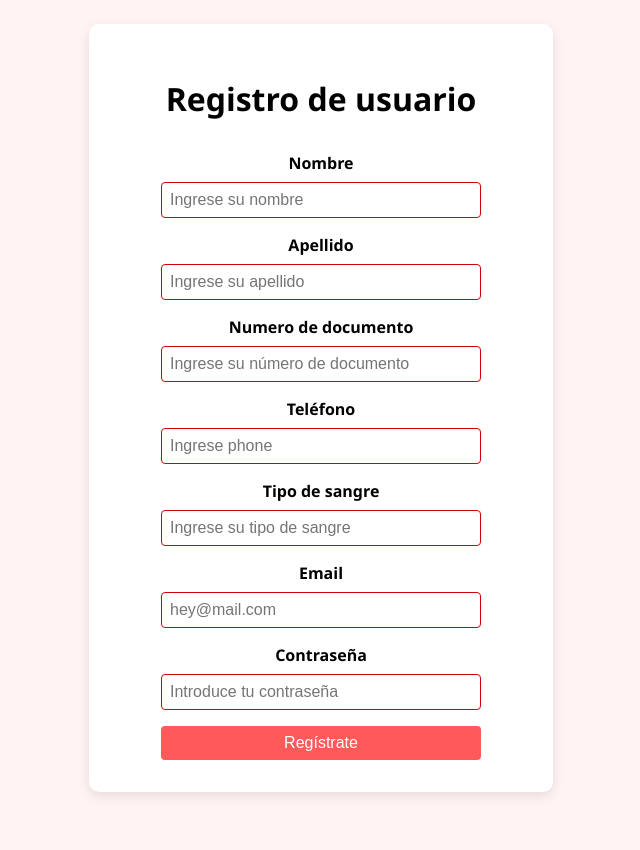
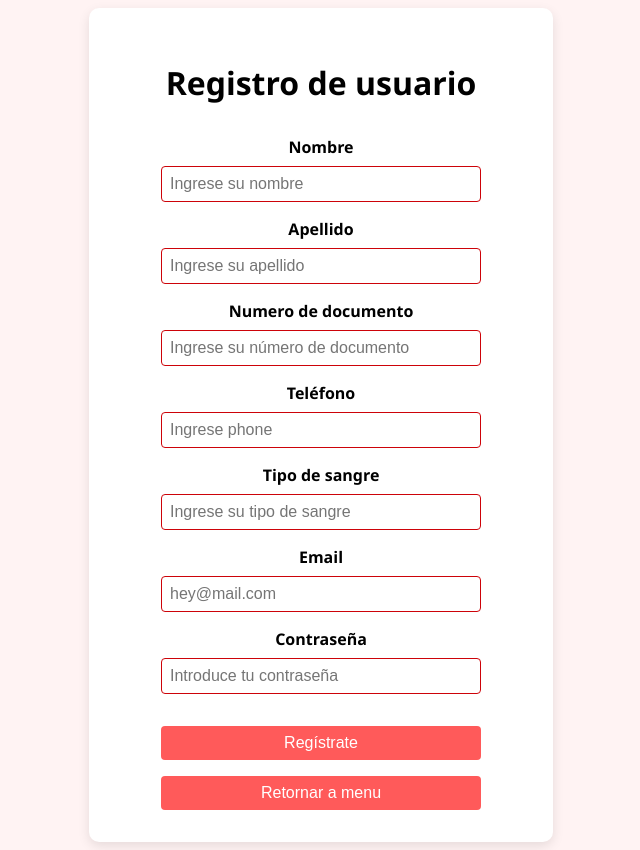
Before and after one commit to marianagg0412/LifeLinkNext, a Next.js app: page /register in a window 1280 px wide. Shown: the whole page, without its empty margins (319-959 px from the left). Before the commit the page ends 816 px from the top, so only its background shows below. Built offline with nearby package versions, Linux system fonts and the light colour scheme.

Commit message:
login and register

```diff
--- a/src/app/page.tsx
+++ b/src/app/page.tsx
@@ -7,10 +7,10 @@ export default function HomePage() {
                 <div className='headers'>
                     <h1>Bienvenido a LifeLink</h1>
                     <Link href="/login">
-                        <button type="button">Login</button>
+                        <button className='btn1'>Login</button>
                     </Link>
                     <Link href="/register">
-                        <button type="button">Register</button>
+                        <button className='btn1'>Register</button>
                     </Link>
                 </div>
             </div>
--- a/src/app/styles.css
+++ b/src/app/styles.css
@@ -39,3 +39,20 @@ button[type="button"] {
     flex-direction: column; /* Add this line */
     justify-content: center; /* Add this line */
   }
+
+  .btn1 {
+    padding: 0.5rem 1rem;
+    background-color: #FF5A5A;
+    color: white;
+    border: 1rem;
+    border-radius: 4px;
+    cursor: pointer;
+    transition: background-color 0.3s ease;
+    width: 20rem;
+    font-size: 1rem;
+    margin-bottom: 30px;
+  }
+
+  .btn1:hover {
+    background-color: #ebaeae;
+  }
--- a/src/pages/dashboard.tsx
+++ b/src/pages/dashboard.tsx
@@ -5,7 +5,7 @@ const Dashboard = () => {
     const router = useRouter();
     return(
         <div>
-            <h1> Ha ingresado correctamente</h1>
+            <h1> Ha ingresado correctamente a su panel de control</h1>
             <div style={{position: 'absolute', top: 30, right:10}}>
                 <button type="button" onClick={() => router.push('/')}>
                     Cerrar sesión
--- a/src/pages/register.tsx
+++ b/src/pages/register.tsx
@@ -13,19 +13,20 @@ const handleRegistration = async (userData: {
     bloodType: string;
 }, router: NextRouter) => {
     try {
-        const response = await axios.post('http://localhost:3000/auth/register', userData);
-        alert("El usuario se creó exitosamente");
-        router.push('/dashboard')
-    }catch (error) {
-        if(error instanceof AxiosError) {
-            if (error.response && error.response.status === 409) {
-                alert('El correo electrónico está en uso');  // "Email already exists."
-            } else {
-                alert(error.message || "An unexpected error occurred.");
-            }
+        const response = await axios.post(
+          'http://localhost:3000/auth/register',
+          userData
+        );
+        alert('El usuario se creó exitosamente');
+        router.push('/dashboard');
+      } catch (error: any) {
+        if (error.response && error.response.status === 400) {
+          alert('Alguna credencial ingresada ya está en uso');
+        } else {
+          alert('Se produjo un error inesperado al registrar el usuario');
         }
-    }
-}
+      }
+    };
 
 const Register = () => {
   const router = useRouter();
@@ -116,9 +117,9 @@ const Register = () => {
                     placeholder='Introduce tu contraseña'
                     onChange={(event) => setPassword(event.target.value)}
                 />
-
-                <button type="submit">Regístrate</button>
+                <button className='btn1'>Regístrate</button>
             </form>
+            <button className='btn2'onClick={() => router.push('/')}>Retornar a menu</button>
         </div>
     </div>
   )
--- a/src/styles/LoginForm.css
+++ b/src/styles/LoginForm.css
@@ -32,35 +32,56 @@ form {
     box-sizing: border-box;
   }
 
-  button[type="submit"] {
+  button[type="submit"],
+  button[type="button"] {
     padding: 0.5rem 1rem;
     background-color: #FF5A5A;
     color: white;
-    border: none;
+    border: 1rem;
     border-radius: 4px;
     cursor: pointer;
     transition: background-color 0.3s ease;
     width: 20rem;
     font-size: 1rem;
+    margin-top: 1rem;
   }
 
-  button[type="submit"]:hover {
+  button[type="submit"], button[type="button"]:hover {
     background-color: #ebaeae;
   }
 
-  button[type="button"] {
+  .btn1 {
     padding: 0.5rem 1rem;
     background-color: #FF5A5A;
     color: white;
-    border: none;
+    border: 1rem;
     border-radius: 4px;
     cursor: pointer;
     transition: background-color 0.3s ease;
     width: 20rem;
     font-size: 1rem;
+    margin-top: 1rem;
   }
 
-  button[type="button"]:hover {
+  .btn1:hover {
+    background-color: #ebaeae;
+  }
+
+  .btn2 {
+    padding: 0.5rem 1rem;
+    background-color: #FF5A5A;
+    color: white;
+    border: 1rem;
+    border-radius: 4px;
+    cursor: pointer;
+    transition: background-color 0.3s ease;
+    width: 20rem;
+    font-size: 1rem;
+    margin-top: 1rem;
+    margin-left: 2.5rem;
+  }
+
+  .btn2:hover {
     background-color: #ebaeae;
   }
 
```
Also changed, not shown: src/pages/login.tsx (+25 -10 lines).
